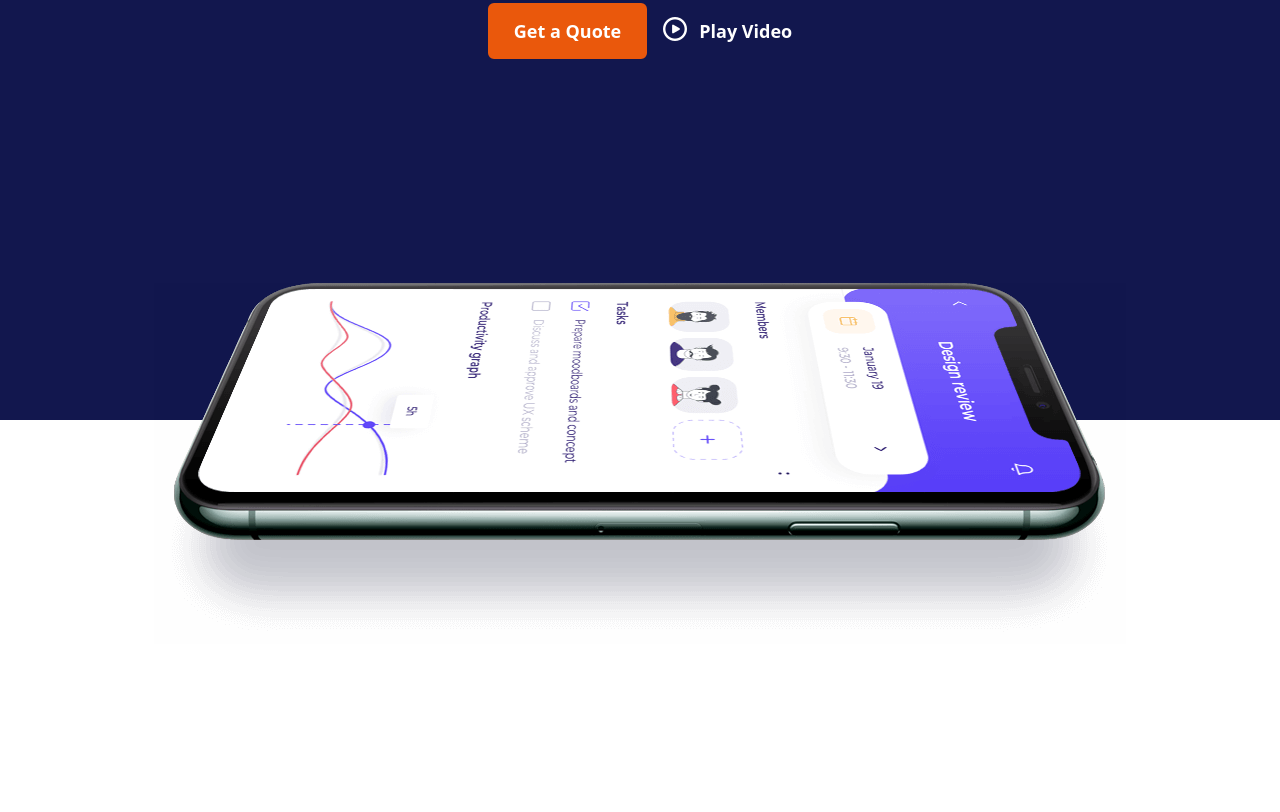
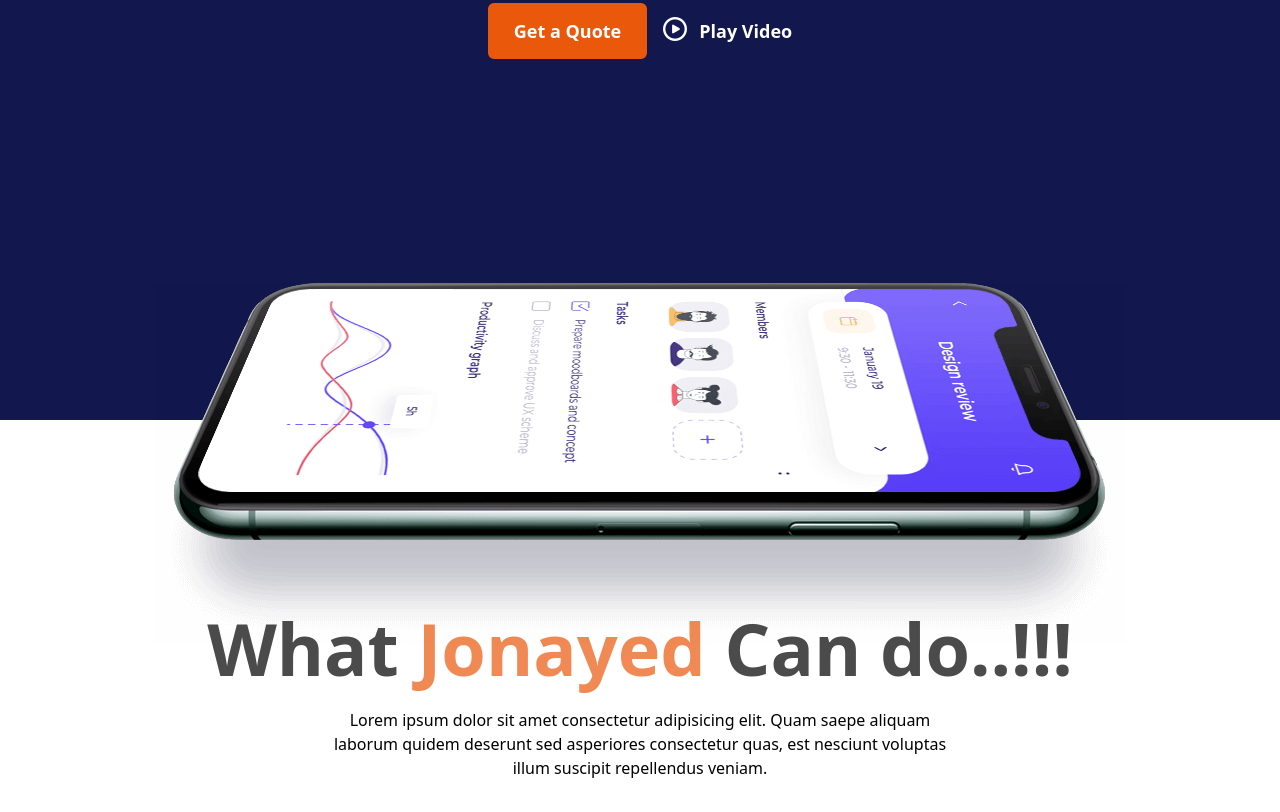
Before and after one commit to mdjonayed6/App-Landing-Page, a plain HTML site: page index.html in a window 1280 px wide. Shown: the part 417-1229 px from the top of the page. Before the commit the page ends 1061 px from the top, so only its background shows below. Drawn offline with nearby package versions, Linux system fonts and the light colour scheme.

Commit message:
main section main heading completed

```diff
--- a/index.html
+++ b/index.html
@@ -64,7 +64,15 @@
 
     <!-- main section start from here  -->
     <main>
+<section class="my-48">
+    <div class="text-center mb-24">
+        <h1 class="text-5xl lg:text-7xl font-bold opacity-70 mb-6">What <span class="text-orange-600">Jonayed</span> Can do..!!! </h1>
+        <p class="w-[50%] mx-auto">Lorem ipsum dolor sit amet consectetur adipisicing elit. Quam saepe aliquam laborum quidem deserunt sed asperiores consectetur quas, est nesciunt voluptas illum suscipit repellendus veniam.</p>
+    </div>
+    <div class="container mx-auto lg:px-24 px-8">
 
+    </div>
+</section>
     </main>
 
     <!-- footer section start from here  -->
```
